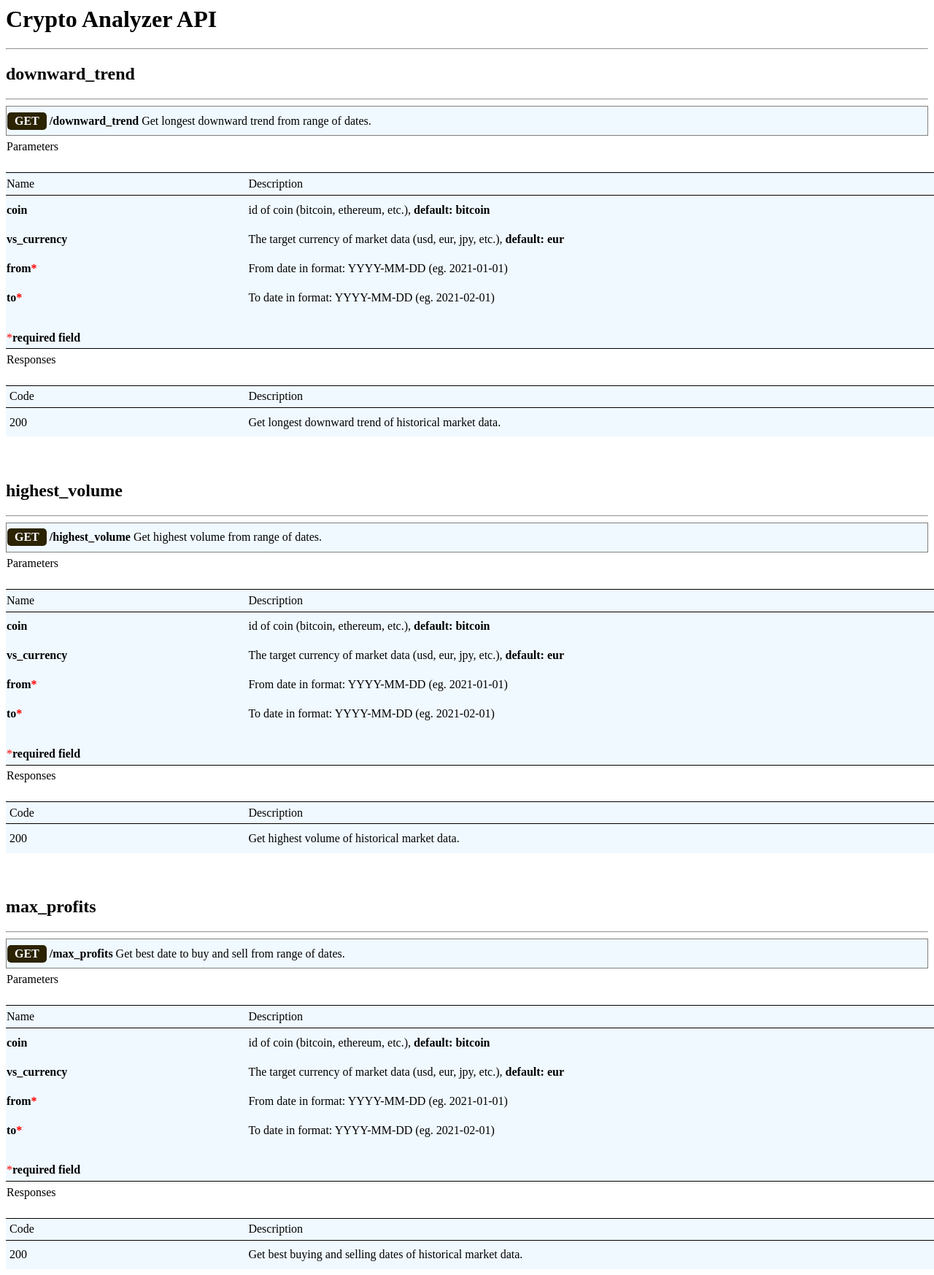
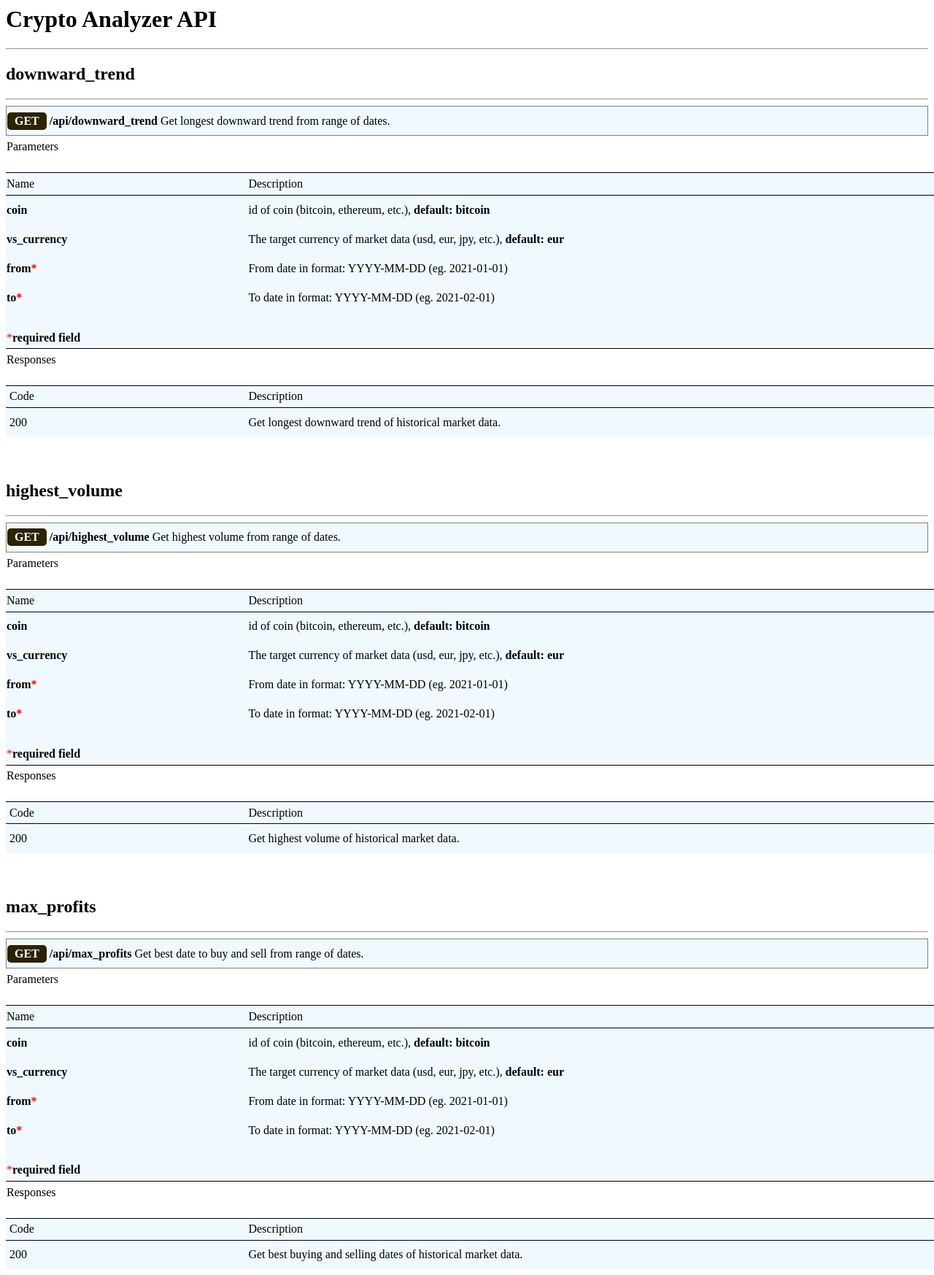
Before and after one commit to dal-yth/crypto_analyzer, a Flask app: page /api/documentation in a window 1280 px wide. Shown: the whole page at 73% size. Run offline with Flask 2, Linux system fonts and the light colour scheme.

Commit message:
update index

```diff
--- a/app/templates/index.html
+++ b/app/templates/index.html
@@ -7,7 +7,7 @@
 <table style="border-collapse: collapse; width: 100%; height: 24px;" border="1">
 <tbody>
 <tr style="height: 24px;">
-<td style="width: 100%; height: 40px; background-color: #f0f9ff;"><span style="background-color: #2b2301; color: #fff; display: inline-block; padding: 3px 10px; font-weight: bold; border-radius: 5px;">GET</span> <strong>/downward_trend&nbsp;</strong>Get longest downward trend from range of dates.</td>
+<td style="width: 100%; height: 40px; background-color: #f0f9ff;"><span style="background-color: #2b2301; color: #fff; display: inline-block; padding: 3px 10px; font-weight: bold; border-radius: 5px;">GET</span> <strong>/api/downward_trend&nbsp;</strong>Get longest downward trend from range of dates.</td>
 </tr>
 </tbody>
 </table>
@@ -74,7 +74,7 @@
 <table style="border-collapse: collapse; width: 100%; height: 24px;" border="1">
 <tbody>
 <tr style="height: 24px;">
-<td style="width: 100%; height: 40px; background-color: #f0f9ff;"><span style="background-color: #2b2301; color: #fff; display: inline-block; padding: 3px 10px; font-weight: bold; border-radius: 5px;">GET</span> <strong>/highest_volume&nbsp;</strong>Get highest volume from range of dates.</td>
+<td style="width: 100%; height: 40px; background-color: #f0f9ff;"><span style="background-color: #2b2301; color: #fff; display: inline-block; padding: 3px 10px; font-weight: bold; border-radius: 5px;">GET</span> <strong>/api/highest_volume&nbsp;</strong>Get highest volume from range of dates.</td>
 </tr>
 </tbody>
 </table>
@@ -141,7 +141,7 @@
 <table style="border-collapse: collapse; width: 100%; height: 24px;" border="1">
 <tbody>
 <tr style="height: 24px;">
-<td style="width: 100%; height: 40px; background-color: #f0f9ff;"><span style="background-color: #2b2301; color: #fff; display: inline-block; padding: 3px 10px; font-weight: bold; border-radius: 5px;">GET</span> <strong>/max_profits&nbsp;</strong>Get best date to buy and sell from range of dates.</td>
+<td style="width: 100%; height: 40px; background-color: #f0f9ff;"><span style="background-color: #2b2301; color: #fff; display: inline-block; padding: 3px 10px; font-weight: bold; border-radius: 5px;">GET</span> <strong>/api/max_profits&nbsp;</strong>Get best date to buy and sell from range of dates.</td>
 </tr>
 </tbody>
 </table>
```
